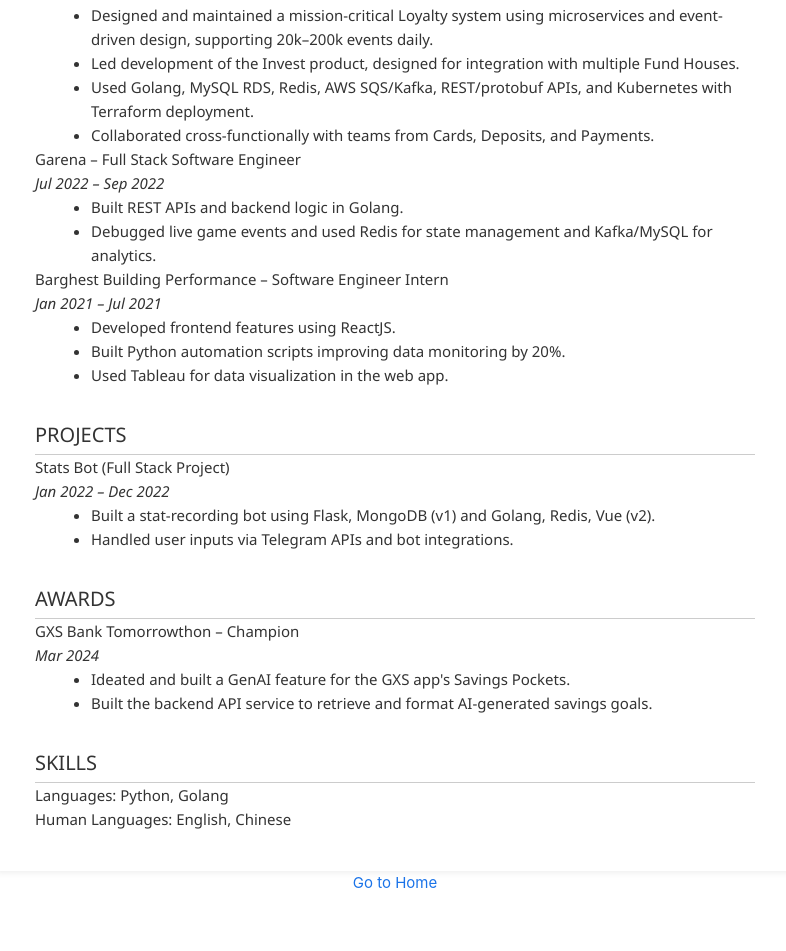
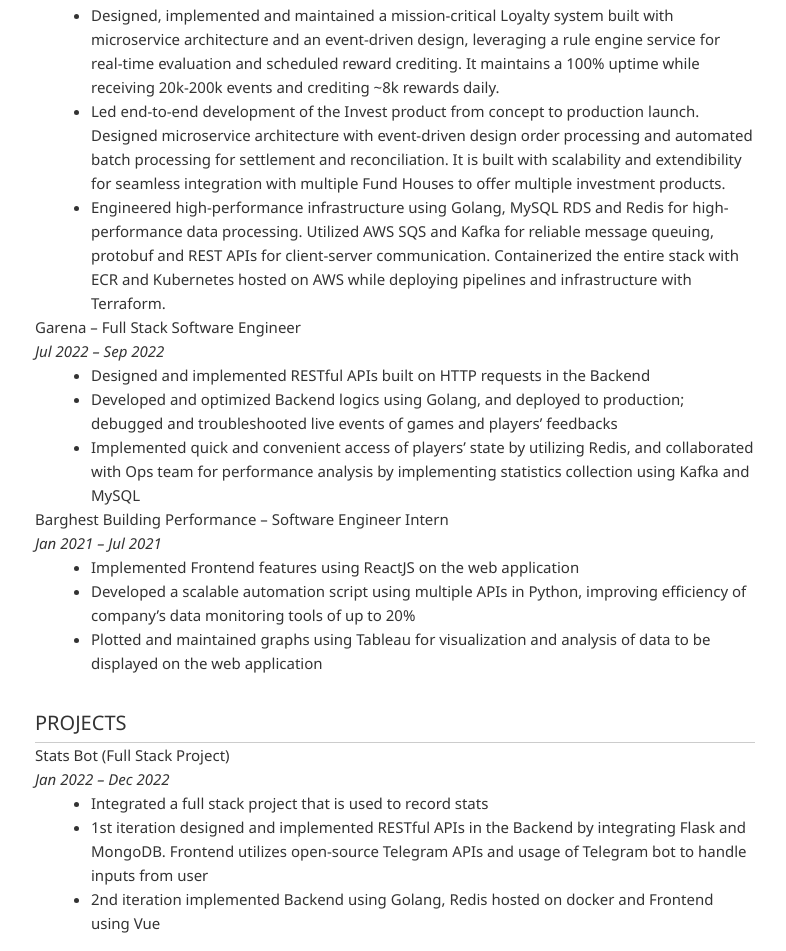
Before and after one commit to ronaldtants/resume, a Vue app: page /resume in a window 1280 px wide. Shown: the part 401-1352 px from the top of the page, without its empty margins (245-1031 px from the left). Before the commit the page ends 1296 px from the top, so only its background shows below. Built offline with nearby package versions, Linux system fonts and the light colour scheme; the HTML template or start-up script is replaced by a standard one.

Commit message:
update resume html

```diff
--- a/src/views/ResumeView.vue
+++ b/src/views/ResumeView.vue
@@ -26,17 +26,25 @@
       </p>
       <ul>
         <li>
-          Designed and maintained a mission-critical Loyalty system using microservices and
-          event-driven design, supporting 20k–200k events daily.
+          Designed, implemented and maintained a mission-critical Loyalty system built with
+          microservice architecture and an event-driven design, leveraging a rule engine service for
+          real-time evaluation and scheduled reward crediting. It maintains a 100% uptime while
+          receiving 20k-200k events and crediting ~8k rewards daily.
         </li>
         <li>
-          Led development of the Invest product, designed for integration with multiple Fund Houses.
+          Led end-to-end development of the Invest product from concept to production launch.
+          Designed microservice architecture with event-driven design order processing and automated
+          batch processing for settlement and reconciliation. It is built with scalability and
+          extendibility for seamless integration with multiple Fund Houses to offer multiple
+          investment products.
         </li>
         <li>
-          Used Golang, MySQL RDS, Redis, AWS SQS/Kafka, REST/protobuf APIs, and Kubernetes with
-          Terraform deployment.
+          Engineered high-performance infrastructure using Golang, MySQL RDS and Redis for
+          high-performance data processing. Utilized AWS SQS and Kafka for reliable message queuing,
+          protobuf and REST APIs for client-server communication. Containerized the entire stack
+          with ECR and Kubernetes hosted on AWS while deploying pipelines and infrastructure with
+          Terraform.
         </li>
-        <li>Collaborated cross-functionally with teams from Cards, Deposits, and Payments.</li>
       </ul>
 
       <p>
@@ -44,10 +52,15 @@
         <em>Jul 2022 – Sep 2022</em>
       </p>
       <ul>
-        <li>Built REST APIs and backend logic in Golang.</li>
+        <li>Designed and implemented RESTful APIs built on HTTP requests in the Backend</li>
         <li>
-          Debugged live game events and used Redis for state management and Kafka/MySQL for
-          analytics.
+          Developed and optimized Backend logics using Golang, and deployed to production; debugged
+          and troubleshooted live events of games and players’ feedbacks
+        </li>
+        <li>
+          Implemented quick and convenient access of players’ state by utilizing Redis, and
+          collaborated with Ops team for performance analysis by implementing statistics collection
+          using Kafka and MySQL
         </li>
       </ul>
 
@@ -56,9 +69,15 @@
         <em>Jan 2021 – Jul 2021</em>
       </p>
       <ul>
-        <li>Developed frontend features using ReactJS.</li>
-        <li>Built Python automation scripts improving data monitoring by 20%.</li>
-        <li>Used Tableau for data visualization in the web app.</li>
+        <li>Implemented Frontend features using ReactJS on the web application</li>
+        <li>
+          Developed a scalable automation script using multiple APIs in Python, improving efficiency
+          of company’s data monitoring tools of up to 20%
+        </li>
+        <li>
+          Plotted and maintained graphs using Tableau for visualization and analysis of data to be
+          displayed on the web application
+        </li>
       </ul>
     </section>
 
@@ -69,8 +88,16 @@
         <em>Jan 2022 – Dec 2022</em>
       </p>
       <ul>
-        <li>Built a stat-recording bot using Flask, MongoDB (v1) and Golang, Redis, Vue (v2).</li>
-        <li>Handled user inputs via Telegram APIs and bot integrations.</li>
+        <li>Integrated a full stack project that is used to record stats</li>
+        <li>
+          1st iteration designed and implemented RESTful APIs in the Backend by integrating Flask
+          and MongoDB. Frontend utilizes open-source Telegram APIs and usage of Telegram bot to
+          handle inputs from user
+        </li>
+        <li>
+          2nd iteration implemented Backend using Golang, Redis hosted on docker and Frontend using
+          Vue
+        </li>
       </ul>
     </section>
 
@@ -81,16 +108,26 @@
         <em>Mar 2024</em>
       </p>
       <ul>
-        <li>Ideated and built a GenAI feature for the GXS app's Savings Pockets.</li>
-        <li>Built the backend API service to retrieve and format AI-generated savings goals.</li>
+        <li>
+          Brainstormed, ideated and implemented a GenAI solution for a feature in the company’s
+          product
+        </li>
+        <li>
+          Utilized internally developed AI to automatically produce saving goals for users using the
+          Saving Pockets feature in GXS App
+        </li>
+        <li>
+          Developed the Backend service to call the API to the AI service, to retrieve and format
+          the information to be displayed on Frontend
+        </li>
       </ul>
     </section>
 
     <section>
       <h2>SKILLS</h2>
       <p>
-        <strong>Languages:</strong> Python, Golang<br />
-        <strong>Human Languages:</strong> English, Chinese
+        <strong>Programming Languages:</strong> Python, Golang<br />
+        <strong>Languages:</strong> English, Chinese
       </p>
     </section>
   </div>
--- a/vite.config.ts
+++ b/vite.config.ts
@@ -7,7 +7,7 @@
 
 // https://vite.dev/config/
 export default defineConfig({
-  base: process.env.NODE_ENV === 'production' ? '/resume/' : '/',
+  base: process.env.NODE_ENV === 'production' ? '/' : '/',
   plugins: [vue(), vueJsx(), vueDevTools()],
   resolve: {
     alias: {
```
